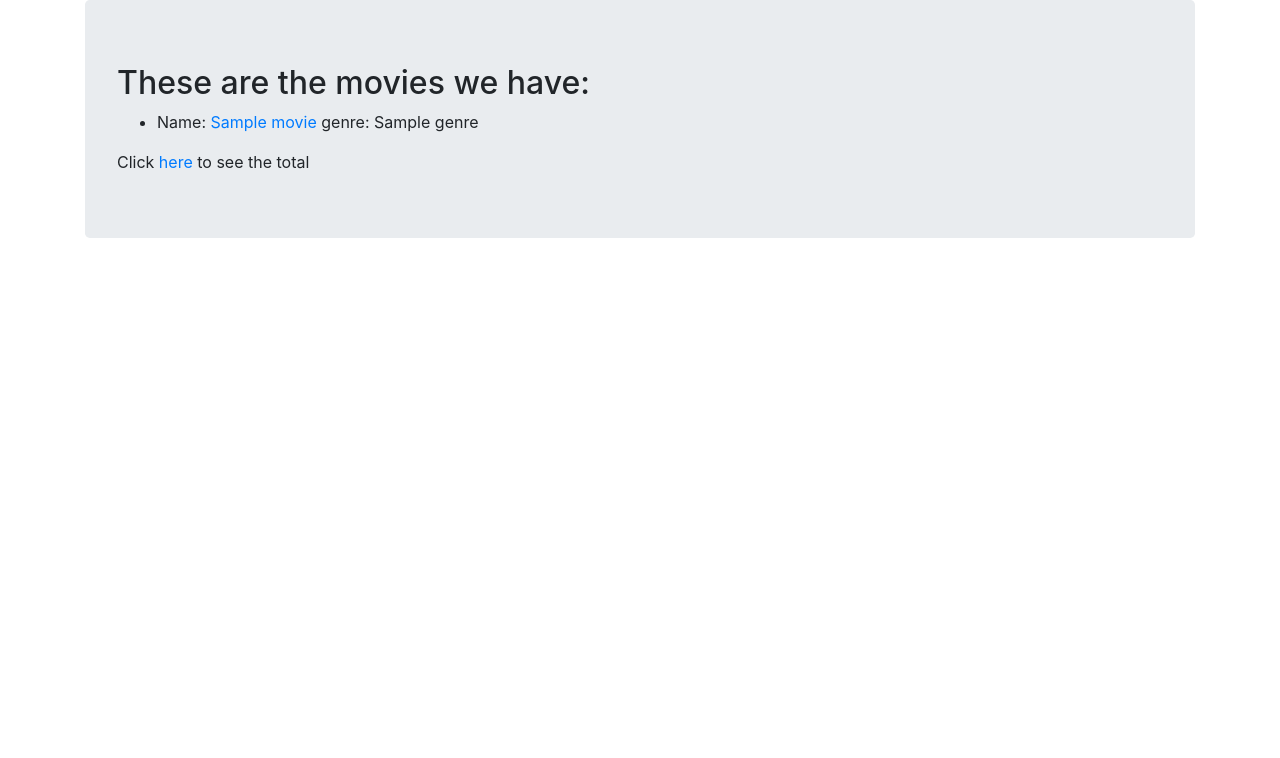
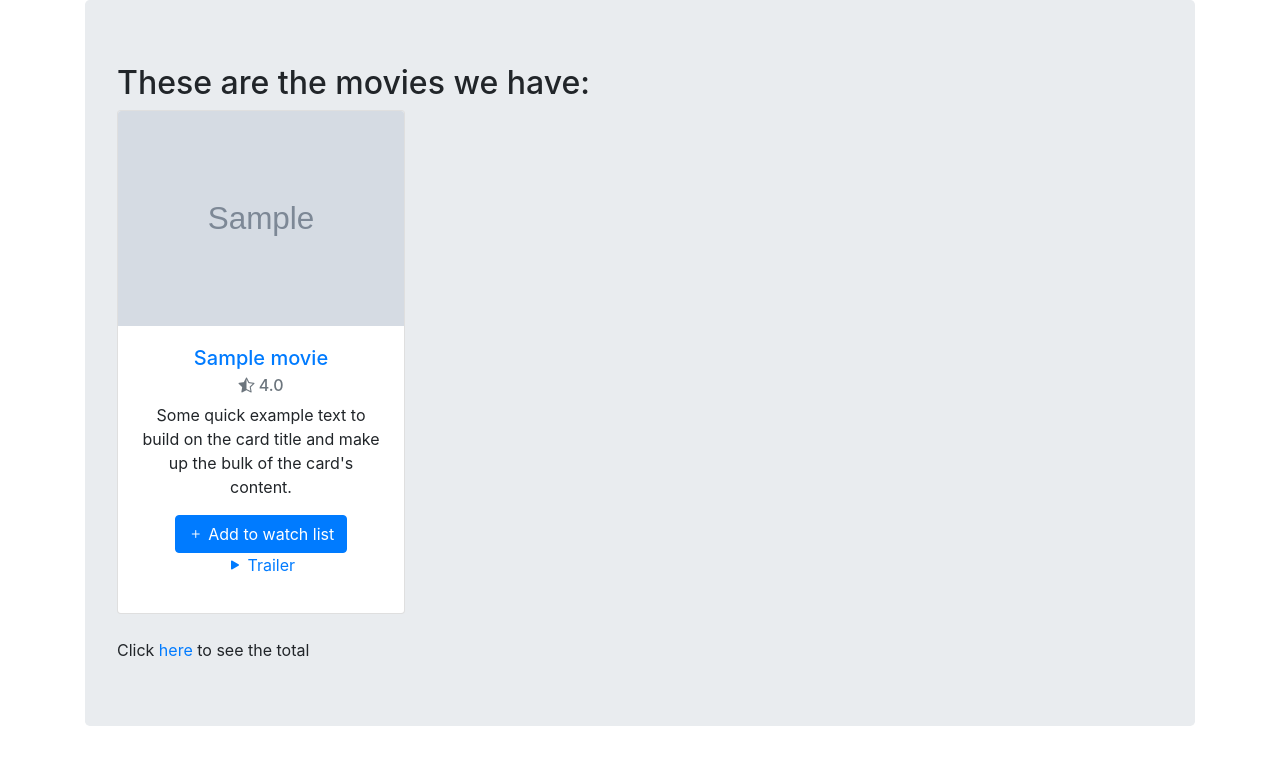
Before and after one commit to Lafaiet/holly-movies, a Django app: page /movies in a window 1280 px wide. Shown: the part 56-814 px from the top of the page. Before the commit the page ends 294 px from the top, so only its background shows below. Run offline with Django 3.2, Linux system fonts and the light colour scheme; tables that the repository leaves empty hold one stand-in row (values such as "Sample post"); grey boxes marked "Sample" are stand-in pictures; some libraries are stand-ins or nearby versions.

Commit message:
Changing movie list to use cards

```diff
--- a/hollymovies/viewer/models.py
+++ b/hollymovies/viewer/models.py
@@ -30,8 +30,10 @@ class Movie(models.Model):
     country = models.CharField(max_length=50, null=True, blank=True, choices=COUNTRIES)
     languages = models.ManyToManyField(Language)
     cover = models.ImageField(upload_to='images/', null=True, blank=True)
-    directors = models.ManyToManyField(Person, related_name='directors')
-    stars = models.ManyToManyField(Person, related_name='stars')
+    directors = models.ManyToManyField(Person, related_name='directors', blank=True)
+    stars = models.ManyToManyField(Person, related_name='stars', blank=True)
+    rate = models.DecimalField(max_digits=2, decimal_places=1, null=True, blank=True)
+    trailer_link = models.URLField(null=True, blank=True)
 
     def __str__(self):
         return self.title
--- a/hollymovies/viewer/templates/base.html
+++ b/hollymovies/viewer/templates/base.html
@@ -8,6 +8,9 @@
     <script src="https://code.jquery.com/jquery-3.3.1.slim.min.js" integrity="sha384-q8i/X+965DzO0rT7abK41JStQIAqVgRVzpbzo5smXKp4YfRvH+8abtTE1Pi6jizo" crossorigin="anonymous"></script>
     <script src="https://cdnjs.cloudflare.com/ajax/libs/popper.js/1.14.6/umd/popper.min.js" integrity="sha384-wHAiFfRlMFy6i5SRaxvfOCifBUQy1xHdJ/yoi7FRNXMRBu5WHdZYu1hA6ZOblgut" crossorigin="anonymous"></script>
     <script src="https://stackpath.bootstrapcdn.com/bootstrap/4.2.1/js/bootstrap.min.js" integrity="sha384-B0UglyR+jN6CkvvICOB2joaf5I4l3gm9GU6Hc1og6Ls7i6U/mkkaduKaBhlAXv9k" crossorigin="anonymous"></script>
+     <!-- Bootstrap Font Icon CSS -->
+    <link rel="stylesheet" href="https://cdn.jsdelivr.net/npm/bootstrap-icons@1.5.0/font/bootstrap-icons.css">
+
   </head>
 
   <body>
--- a/hollymovies/viewer/templates/movies_list.html
+++ b/hollymovies/viewer/templates/movies_list.html
@@ -9,15 +9,35 @@
 
 <h2>These are the movies we have:</h2>
 
-<ul>
+
+<div class="row row-cols-1 row-cols-sm-2 row-cols-md-3 row-cols-lg-4 row-cols-xl-5">
+
   {% for movie in movies %}
-  <li>Name: <a href="{% url 'detail_movie' movie.id %}"> {{movie.title}}</a> genre: {{movie.genre.name|default:"No Genre"}}</li>
-    {% if movie.genre.name == 'Horror' %}
-      Carefull!! This is terrifying!
+  <div class="col mb-4">
+
+    <div class="card text-center" style="width: 18rem;">
+
+      {% if movie.cover %}
+        <img src="{{ movie.cover.url}}" width="300" height=auto class="card-img-top">
+      {% else %}
+        <img src="https://dummyimage.com/200x300/000/fff&text=NO+IMAGE" width="300" height=auto class="card-img-top">
+      {% endif %}
+
+  <div class="card-body">
+    <h5 class="card-title"><a href="{% url 'detail_movie' movie.id %}"> {{movie.title}}</a></h5>
+    <h6 class="card-subtitle mb-2 text-muted"> <i class="bi bi-star-half"></i> {{movie.rate | default:"No rating"}} </h6>
+    <p class="card-text">Some quick example text to build on the card title and make up the bulk of the card's content.</p>
+    <button type="button" class="btn btn-primary"><i class="bi bi-plus"></i> Add to watch list</button>
+    {% if movie.trailer_link %}
+        <p> <a href="{{movie.trailer_link}}"> <i class="bi bi-play-fill"></i> Trailer</a></p>
     {% endif %}
+  </div>
+</div>
+  </div>
   {% endfor %}
-</ul>
 
+
+</div>
 
 Click <a href="{% url 'total' %}">here</a> to see the total
 
```
Also changed, not shown: hollymovies/viewer/migrations/0015_movie_rate.py (added), hollymovies/viewer/migrations/0016_auto_20210530_0729.py (added), hollymovies/viewer/migrations/0017_movie_trailer_link.py (added).
